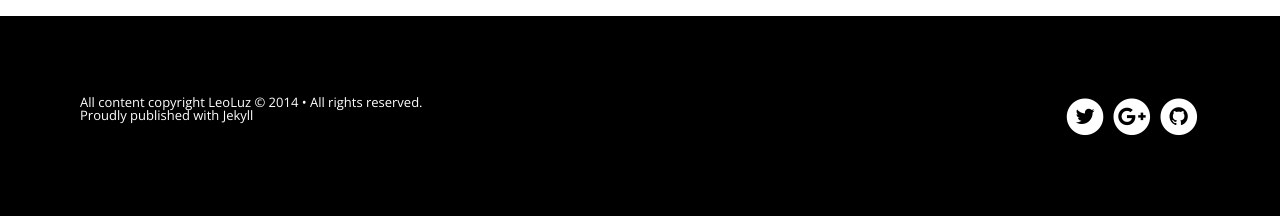
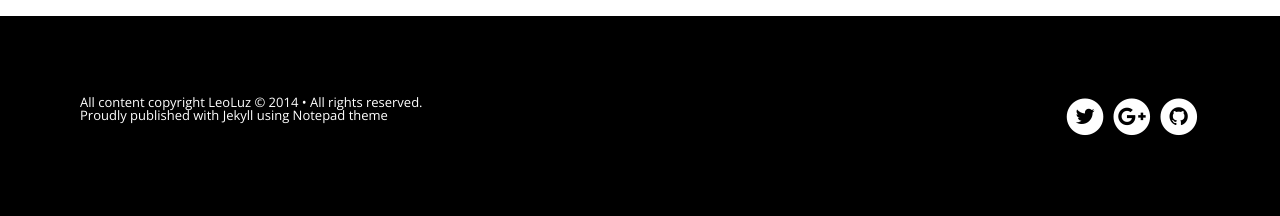
Before and after one commit to leoluz/leoluz.github.io, a Jekyll site: the page built from index.html, in a window 1280 px wide. Shown: the part 1105-1321 px from the top of the page. Built offline with Jekyll 4.4.1, drawn with Linux system fonts in a browser that asks for light colours; nearby versions of some CDN libraries; the list of posts is cut into pages by our own code.

Commit message:
adds theme link to the footer

```diff
--- a/_includes/footer.html
+++ b/_includes/footer.html
@@ -1,7 +1,8 @@
 <footer class="notepad-site-footer">
     <div class="copyright">
          <section>All content copyright <a href="{{ site.url }}/about">{{ site.owner.name }}</a> &copy; {{ site.time | date: '%Y' }} &bull; All rights reserved.</section>
-         <section>Proudly published with <a class="icon-ghost" href="https://jekyllrb.com/">Jekyll</a></section>
+         <section>Proudly published with <a class="icon-ghost" href="https://jekyllrb.com/">Jekyll</a> using
+             <a class="icon-ghost" href="https://github.com/hmfaysal/Notepad">Notepad</a> theme</section>
     </div>
     <div class="social-icons">
 
```
